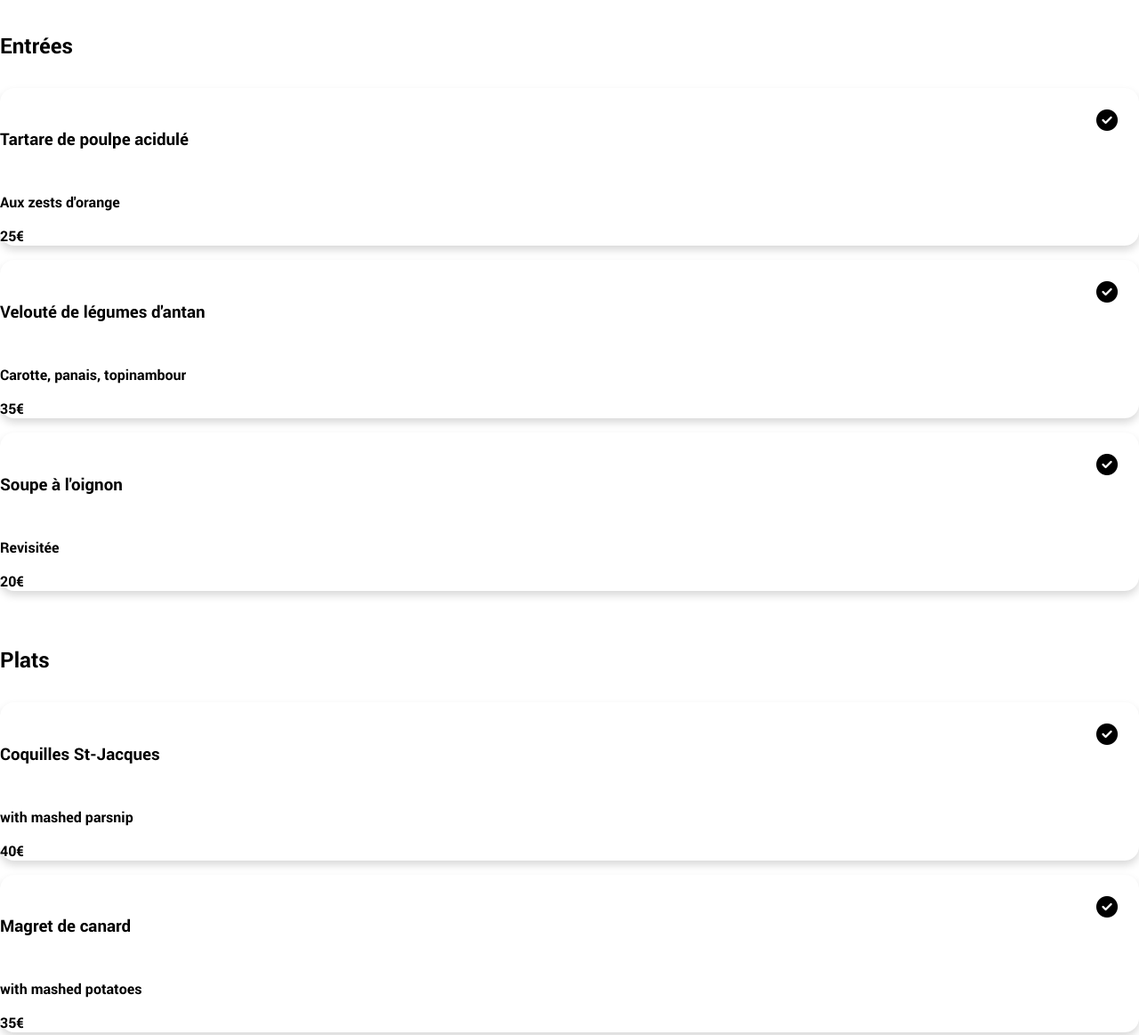
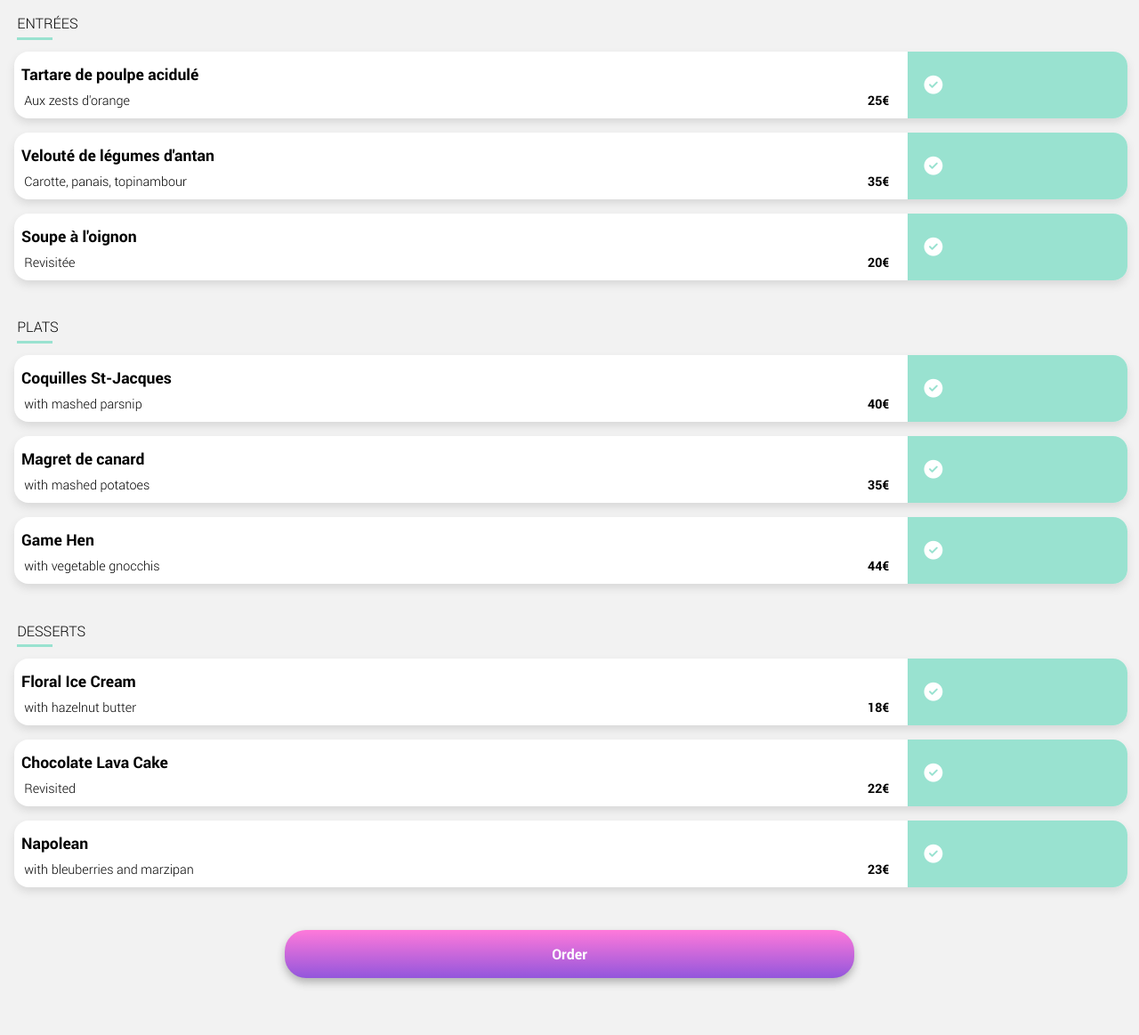
Before and after one commit to Ethnolatin/FredericDuchesne_3_08092020, a website: page menu.html in a window 1280 px wide. Shown: the part 972-2135 px from the top of the page at 89% size. Drawn offline with Linux system fonts and the light colour scheme; files whose address does not match are found by name.

Commit message:
mise en forme de la première page menu

```diff
--- a/menu.html
+++ b/menu.html
@@ -27,79 +27,97 @@
 			</div>
 			</header>
 
-			<section class="entrees">
+			<section class="dishes">
 				<h2>Entrées</h2>
-				<article>
+				<article class="dish">
+					<div class="text3">
 						<h3>Tartare de poulpe acidulé</h3>
 						<p>Aux zests d'orange</p>
-					<div class="price">25€</div>
+					</div>
+					<div class="price"><p>25€</p></div>
 					<div class="check"><i class="fas fa-check-circle"></i></div>
 				</article>
 
-				<article>
+				<article class="dish">
+					<div class="text3">
 						<h3>Velouté de légumes d'antan</h3>
 						<p>Carotte, panais, topinambour</p>
-					<div class="price">35€</div>
+					</div>
+					<div class="price"><p>35€</p></div>
 					<div class="check"><i class="fas fa-check-circle"></i></div>
 				</article>
 
-				<article>
+				<article class="dish">
+					<div class="text3">
 						<h3>Soupe à l'oignon</h3>
 						<p>Revisitée</p>
-					<div class="price">20€</div>
+						</div>
+					<div class="price"><p>20€</p></div>
 					<div class="check"><i class="fas fa-check-circle"></i></div>
 				</article>
 			</section>
 
 			<section class="dishes">
 				<h2>Plats</h2>
-				<article>
+				<article class="dish">
+					<div class="text3">
 						<h3>Coquilles St-Jacques</h3>
 						<p>with mashed parsnip</p>
-					<div class="price">40€</div>
+					</div>
+					<div class="price"><p>40€</p></div>
 					<div class="check"><i class="fas fa-check-circle"></i></div>
 				</article>
 
-				<article>
+				<article class="dish">
+					<div class="text3">
 					<h3>Magret de canard</h3>
 					<p>with mashed potatoes</p>
-					<div class="price">35€</div>
+				</div>
+				<div class="price"><p>35€</p></div>
 				<div class="check"><i class="fas fa-check-circle"></i></div>
 				</article>
 
-				<article>
+				<article class="dish">
+					<div class="text3">
 					<h3>Game Hen</h3>
 					<p>with vegetable gnocchis</p>
-					<div class="price">44€</div>
+				</div>
+				<div class="price"><p>44€</p></div>
 				<div class="check"><i class="fas fa-check-circle"></i></div>
 				</article>
 			</section>
 
-			<section class="desserts">
+			<section class="dishes">
 				<h2>Desserts</h2>
-				<article>
+				<article class="dish">
+					<div class="text3">
 					<h3>Floral Ice Cream</h3>
 					<p>with hazelnut butter</p>
-					<div class="price">18€</div>
+				</div>
+				<div class="price"><p>18€</p></div>
 					<div class="check"><i class="fas fa-check-circle"></i></div>
 				</article>
 
-				<article>
+				<article class="dish">
+					<div class="text3">
 					<h3>Chocolate Lava Cake</h3>
 					<p>Revisited</p>
-					<div class="price">22€</div>
+				</div>
+				<div class="price"><p>22€</p></div>
 					<div class="check"><i class="fas fa-check-circle"></i></div>
 				</article>
 
-				<article>
+				<article class="dish">
+					<div class="text3">
 					<h3>Napolean</h3>
 					<p>with bleuberries and marzipan</p>
-					<div class="price">23€</div>
+				</div>
+				<div class="price"><p>23€</p></div>
 					<div class="check"><i class="fas fa-check-circle"></i></div>
 				</article>
 			</section>
 
-			<button onclick="">Order</button>
+			<button class="order" onclick="">Order</button>
 
 		</main>
 
--- a/sass/main.scss
+++ b/sass/main.scss
@@ -34,6 +34,7 @@ $heart-size: 0.86rem;
 body {
   font-family: 'Roboto-Bold';
   margin: auto;
+  background-color: darken($color: white, $amount: 5);
 }
 
 header {
@@ -100,6 +101,10 @@ button {
     font-family: 'Roboto-Light';
     margin: 0;
   }
+}
+
+.how {
+  background-color: white;
 }
 
 ol {
@@ -170,7 +175,7 @@ ol {
   }
 }
 
-article {
+.restaurant {
   display: flex;
   flex-direction: column;
   position: relative;
@@ -184,7 +189,7 @@ article {
     border-top-left-radius: 1rem;
     border-top-right-radius: 1rem;
   }
-  i, .heart {
+  .fa-heart, .heart {
     position: absolute;
     top: 1.5rem;
     right: 1.5rem;
@@ -252,8 +257,8 @@ main header {
   width: 100%;
   height: 2rem;
   background-color: darken($color: white, $amount: 5);
-  border-top-left-radius: 2rem;
-  border-top-right-radius: 2rem;
+  border-top-left-radius: 2.7rem;
+  border-top-right-radius: 2.7rem;
 }
 
 .text2 {
@@ -269,13 +274,92 @@ main header {
   }
 }
 
+.dishes {
+  padding: 0.8rem 0.8rem 0 1rem;
+  background-color: darken($color: white, $amount: 5);
+  & h2 {
+    padding: 0.8rem 0.2rem;
+    text-transform: uppercase;
+    font-weight: normal;
+    font-size: 1rem;
+    font-family: 'Roboto-Light';
+    &:after {
+      display: block;
+      content: '';
+      width: 2.5rem;
+      margin-top: 0.3rem;
+      border-bottom: 3px solid $tertiary;
+    }
+  }
+
+  .dish {
+    display: flex;
+    box-shadow: 0 5px 10px darken($color: white, $amount: 15);
+    background-color: white;
+    margin-bottom: 1rem;
+    border-radius: 1rem;
+    .text3 {
+      flex: auto;
+      min-width: 60%;
+      padding: 0.5rem;
+      h3 {
+        white-space: nowrap;
+        overflow: hidden;
+        text-overflow: ellipsis;
+        padding: 0.3rem 0;
+        font-size: 1.1rem;
+      }
+      p {
+        white-space: nowrap;
+        overflow: hidden;
+        text-overflow: ellipsis;
+        margin: 0;
+        padding: 0.2rem;
+        font: normal 0.9rem 'Roboto-Light';
+      }
+    }
+    .price {
+      position: relative;
+      flex: 1;
+      min-width: 18%;
+      p {
+        position: absolute;
+        bottom: 0.7rem;
+        right: 1.3rem;
+        margin: 0;
+        font-size: 0.9rem;
+      }
+    }
+    .check {
+      display: flex;
+      flex: 1;
+      // width: 0%;
+      background-color: $tertiary;
+      border-top-right-radius: 1rem;
+      border-bottom-right-radius: 1rem;
+      padding: 0 0.3rem;
+      color: white;
+      .fa-check-circle {
+        display: flex;
+        justify-content: center;
+        align-items: center;
+        font-size: 1.3rem;
+      }
+    }
+  }
+}
+
+.order {
+  margin: 3rem auto 5rem auto;
+}
+
 
 /* ========== FOOTER ========== */
 
 footer {
   display: flex;
   flex-direction: column;
-  background-color: black;
+  background-color: darken($color: white, $amount: 80);
   color: white;
   h2 {
     margin: 0;
```
Also changed, not shown: index.html (+4 -4 lines), css/style.css, images/bastille.jpg, 1 other file. Lines whose indentation alone changed are shown as unchanged.
